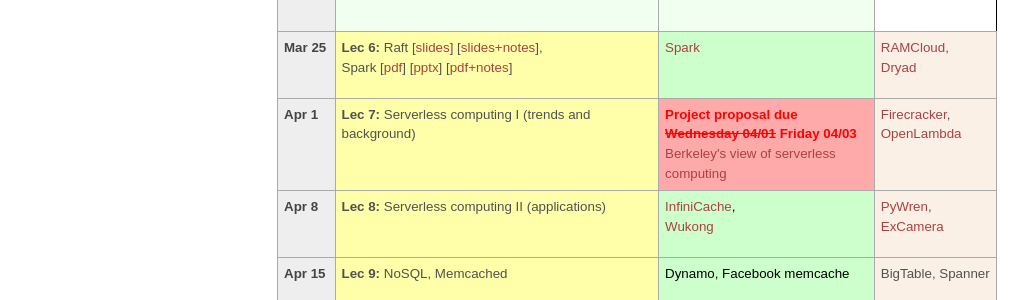
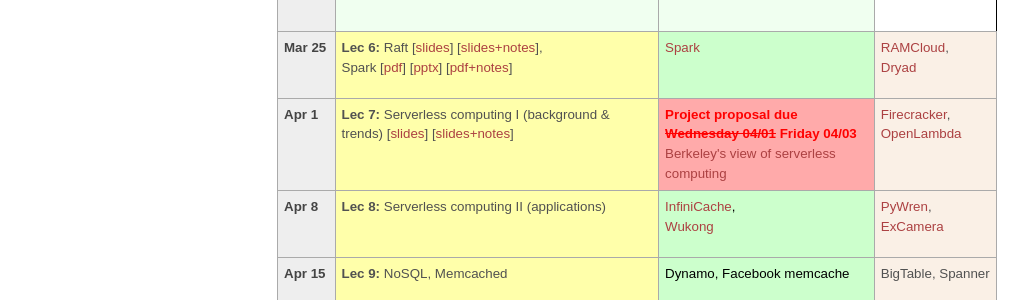
Before and after one commit to tddg/cs675-spring20, a Jekyll site: the page built from schedule.md, in a window 1280 px wide. Shown: the part 1012-1312 px from the top of the page, without its empty margins (3-1031 px from the left). Built offline with Jekyll 4.4.1, drawn with Linux system fonts in a browser that asks for light colours.

Commit message:
added lec 7

```diff
--- a/_data/news.yml
+++ b/_data/news.yml
@@ -1,3 +1,6 @@
+
+- date: <strong>04/01/2020</strong>
+  headline: "Lec 7 is posted."
 
 - date: <strong>03/29/2020</strong>
   headline: "Reading list slightly adjusted to accommodate to the schedule changes. Please take a look."
--- a/schedule.md
+++ b/schedule.md
@@ -188,7 +188,8 @@ The course schedule is tentative and subject to change. You can find our reading
 <tr> <!-- week of Mar 30 -->
   <td id="2020-4-1" class="date"><b>Apr 1</b></td>
   <td class="lecture">
-	<b>Lec 7:</b> Serverless computing I (trends and background)</td>
+	<b>Lec 7:</b> Serverless computing I (background & trends) [<a href="./public/lecs/lec7-serverless-computing-1.pdf">slides</a>]
+		[<a href="./public/lecs/lec7-serverless-computing-1+notes.pdf">slides+notes</a>]</td>
   <td class="deadline">
 	<span class="hwdue">Project proposal due <strike>Wednesday 04/01</strike> Friday 04/03</span><br/>
 	<span class="reading"><a href="./public/papers/berkeley_serverless.pdf">Berkeley's view of serverless computing</a></span></td>
```
Also changed, not shown: 1 other file.
